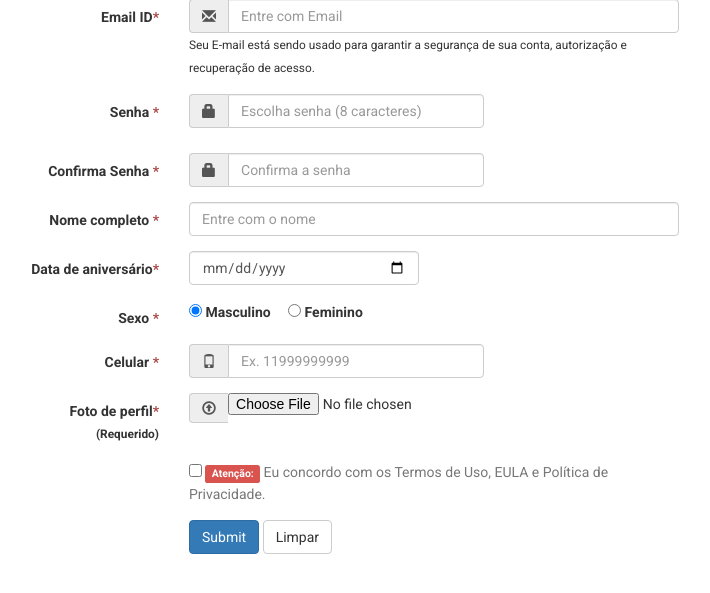
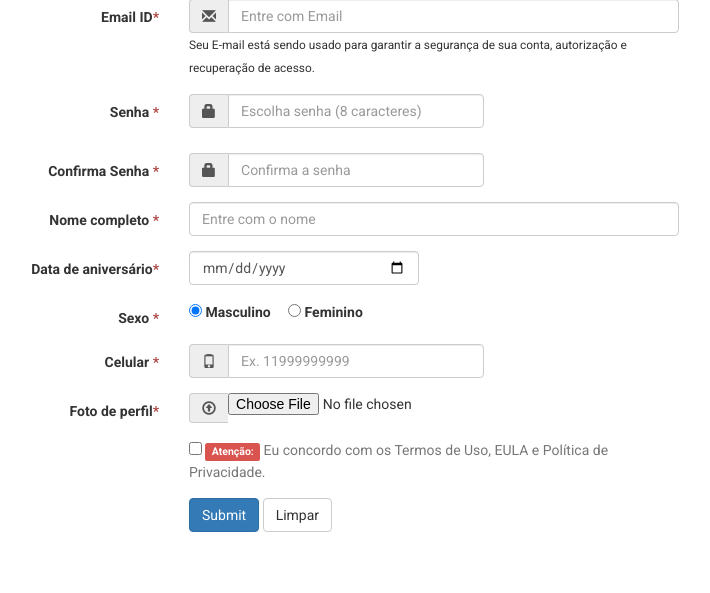
Before and after one commit to danilosong/Shopper, a PHP site: page /cadastro.php in a window 1280 px wide. Shown: the part 87-680 px from the top of the page, without its empty margins (76-786 px from the left). Run offline with PHP 8.4, Linux system fonts and the light colour scheme; some libraries are stand-ins or nearby versions.

Commit message:
Update cadastro.php

```diff
--- a/cadastro.php
+++ b/cadastro.php
@@ -184,8 +184,7 @@ function validarSenha(){
         <!-- cadastro de foto-->
 
         <div class="form-group">
-          <label class="control-label col-sm-3">Foto de perfil<span class="text-danger">*</span><br>
-          <small>(Requerido)</small></label>
+          <label class="control-label col-sm-3">Foto de perfil<span class="text-danger">*</span><br></label>
           <div class="col-md-6 col-sm-8">
             <div class="input-group"> <span class="input-group-addon" id="file_upload"><i class="glyphicon glyphicon-upload"></i></span>
               <input type="file" id="img_cad" name="img_cad" type="file" maxlength="1" aria-describedby="file_upload" required>
```
